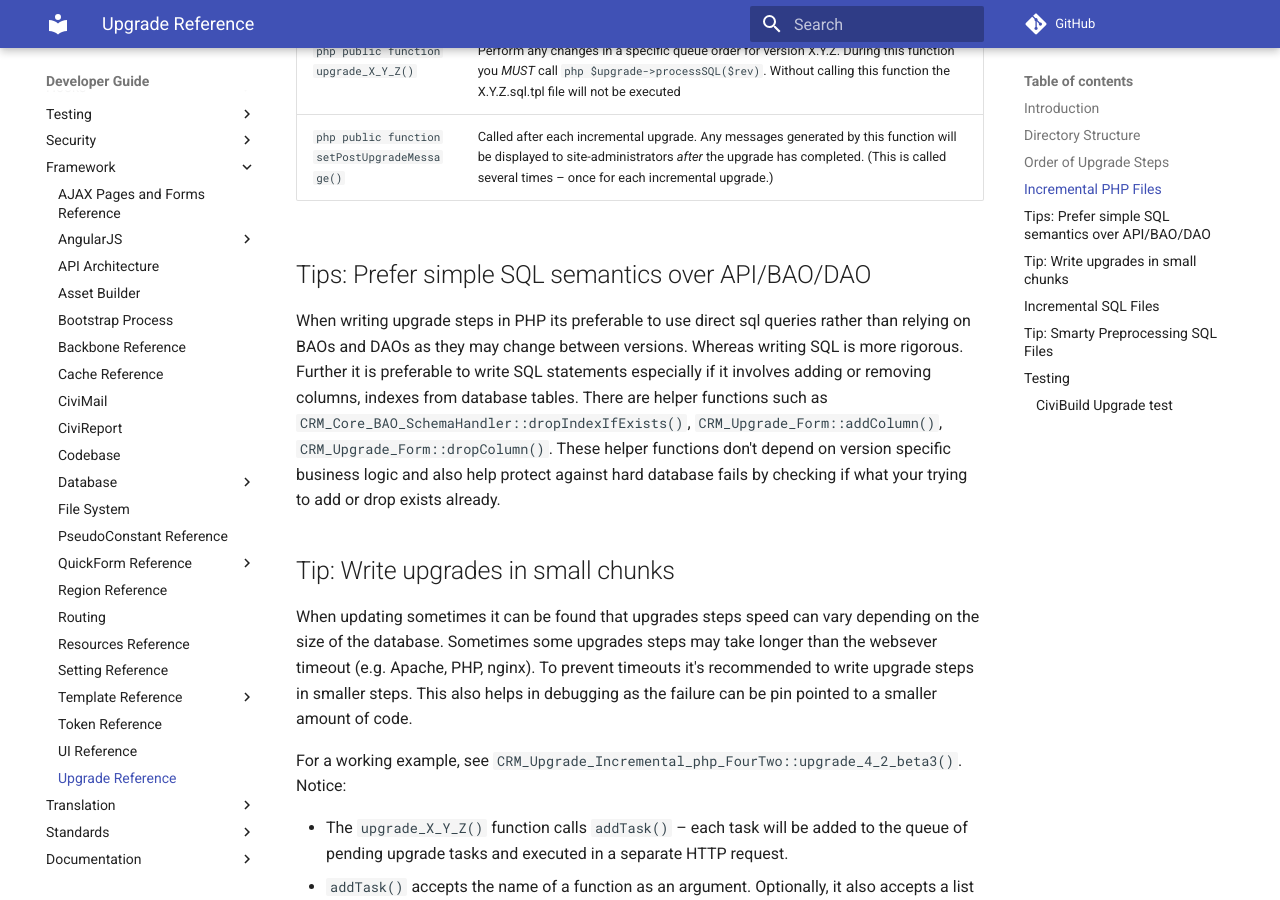
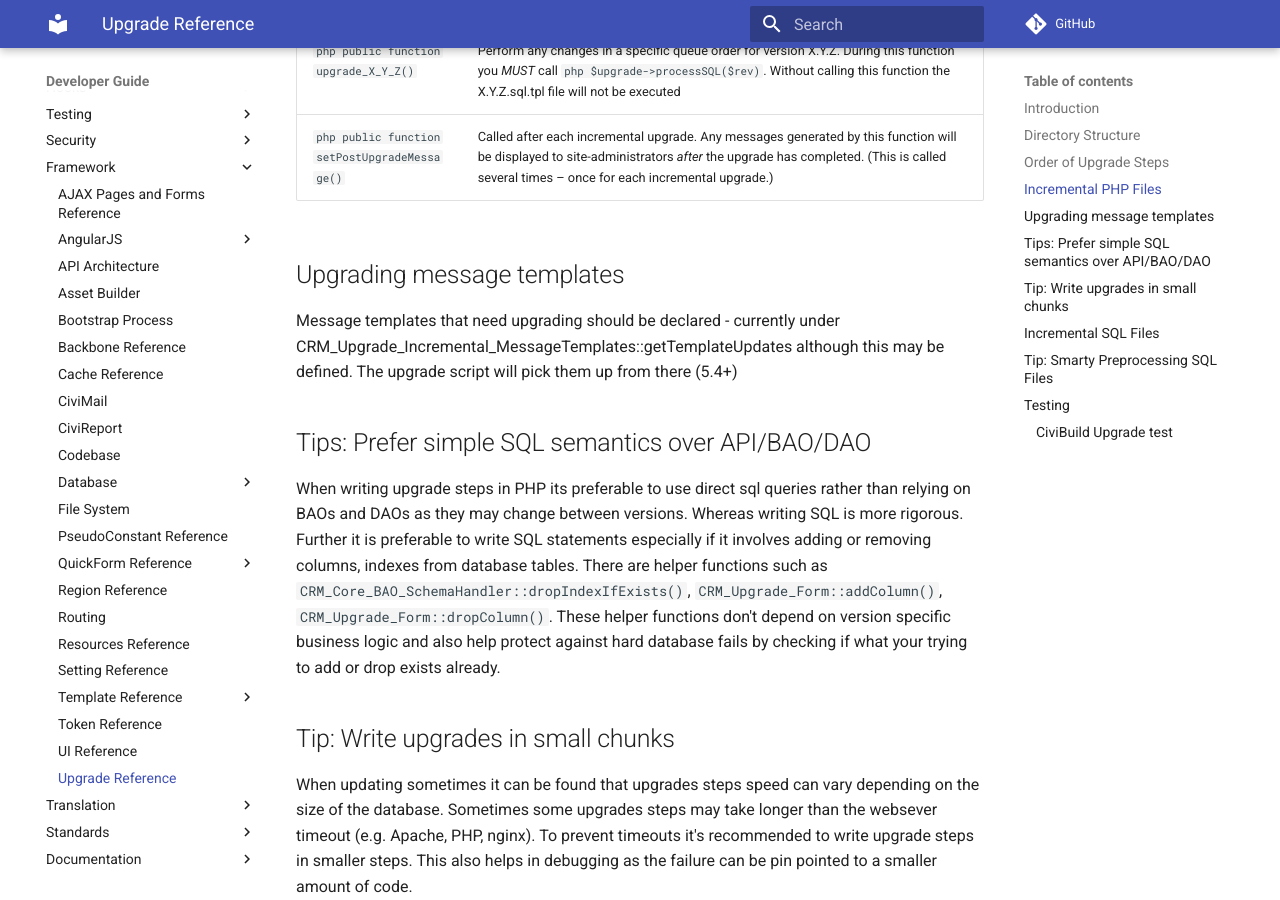
Before and after one commit to civicrm/civicrm-dev-docs, an MkDocs documentation site: the page built from docs/framework/upgrade.md, in a window 1280 px wide and 900 px high, scrolled down 1673 px. Built offline with MkDocs 1.6.1 and Material for MkDocs 9.7.7, drawn with Linux system fonts in a browser that asks for light colours; comment, search, counter and statistics services are not loaded; old or Windows-style settings are respelled for this version of MkDocs.

Commit message:
Update upgrade.md

```diff
--- a/docs/framework/upgrade.md
+++ b/docs/framework/upgrade.md
@@ -37,6 +37,9 @@ Each class in the `CRM_Upgrade_Incremental_php` corresponds to a major release o
 | `php public function verifyPreDBState() ` | Called immediately before executing a major upgrade (e.g. 4.2.4 => 4.3.0). (This is not called for each incremental upgrade.) |
 | `php public function upgrade_X_Y_Z() ` | Perform any changes in a specific queue order for version X.Y.Z. During this function you *MUST* call `php $upgrade->processSQL($rev)`. Without calling this function the X.Y.Z.sql.tpl file will not be executed |
 | `php public function setPostUpgradeMessage() ` | Called after each incremental upgrade. Any messages generated by this function will be displayed to site-administrators *after* the upgrade has completed. (This is called several times – once for each incremental upgrade.) |
+
+## Upgrading message templates
+Message templates that need upgrading should be declared - currently under CRM_Upgrade_Incremental_MessageTemplates::getTemplateUpdates although this may be defined. The upgrade script will pick them up from there (5.4+)
 
 ## Tips: Prefer simple SQL semantics over API/BAO/DAO
 
```
